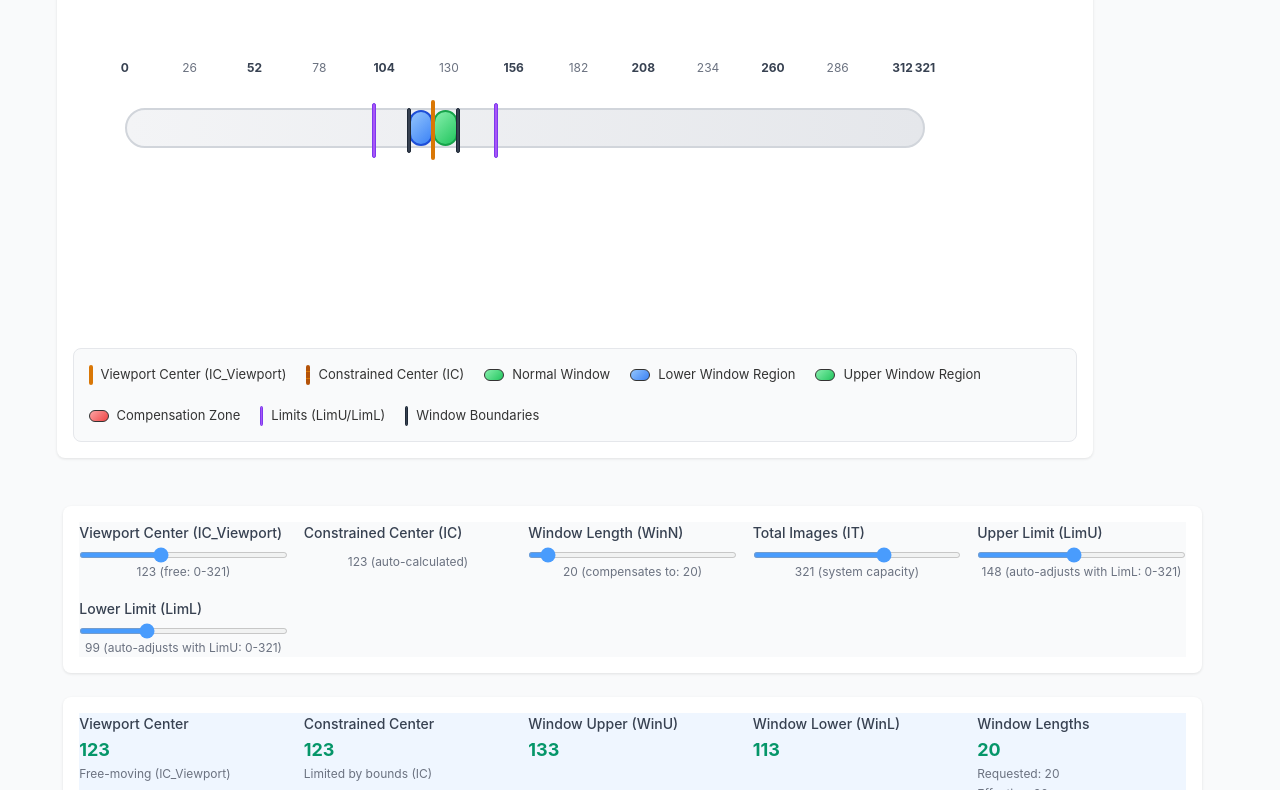
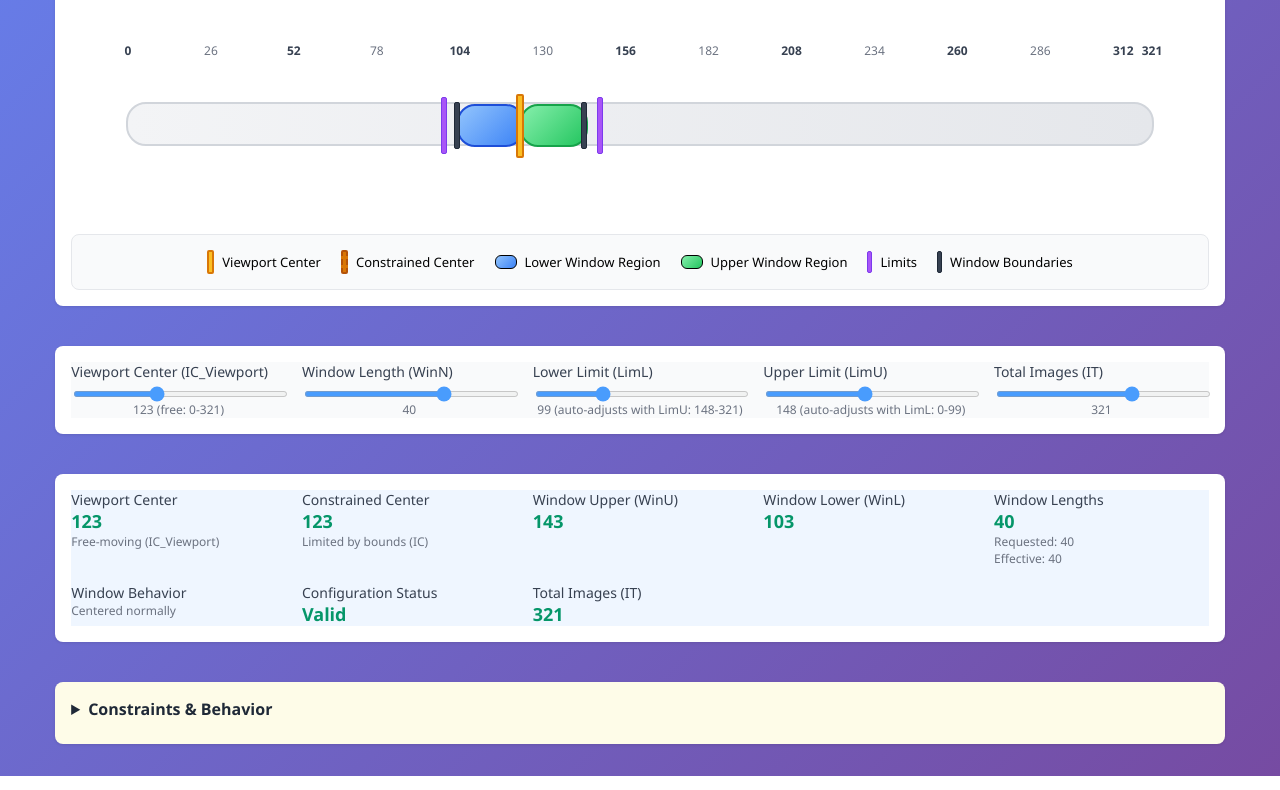
Before and after one commit to JarodWellinghoff/ctpro-sliding-window, a plain HTML site: page index.html in a window 1280 px wide. Shown: the part 104-894 px from the top of the page. Drawn offline with Linux system fonts and the light colour scheme.

Commit message:
Refactor layout and styling: update container class, enhance visual elements, and adjust state variables for improved responsiveness

```diff
--- a/index.css
+++ b/index.css
@@ -1,33 +1,27 @@
 * {
-  box-sizing: border-box;
-  margin: 0;
-  padding: 0;
-  scrollbar-gutter: stable;
+  /* scrollbar-gutter: stable; */
 }
 
 body {
-  font-family: -apple-system, BlinkMacSystemFont, "Segoe UI", Roboto, sans-serif;
-  line-height: 1.6;
-  color: #333;
-  background-color: #f9fafb;
+  font-family: "Segoe UI", Tahoma, Geneva, Verdana, sans-serif;
+  /* max-width: 1400px; */
+  /* margin: 0 auto; */
+  /* padding: 20px; */
+  background: linear-gradient(135deg, #667eea 0%, #764ba2 100%);
+  height: 100%;
 }
-.container2 {
+.container {
   display: flex;
   flex-direction: column;
   flex-wrap: nowrap;
   align-items: center;
-}
-.container {
-  max-width: 1200px;
-  margin: 0 auto;
-  padding: 24px;
+  gap: 16px;
 }
 
 .title {
-  font-size: 24px;
-  font-weight: bold;
-  margin-bottom: 24px;
-  color: #1f2937;
+  color: #2c3e50;
+  text-align: center;
+  margin-bottom: 10px;
 }
 
 .section {
@@ -215,18 +209,16 @@ body {
   border: 1px solid #9ca3af;
 }
 
-.visualization {
-  padding: 40px 20px;
-  background: white;
-  border-radius: 8px;
-}
-
 .timeline-container {
+  display: flex;
+  flex-direction: column;
+  align-items: center;
+  justify-content: center;
   position: relative;
   margin: 20px 0;
   min-height: 200px;
-  width: 100%;
-  max-width: 900px;
+  width: 90%;
+  /* max-width: 900px; */
   margin-left: auto;
   margin-right: auto;
 }
@@ -269,7 +261,7 @@ body {
 
 .window-region {
   position: absolute;
-  height: 36px;
+  height: 39px;
   border-radius: 18px;
   transition: all 0.2s ease;
   border: 2px solid;
@@ -382,6 +374,7 @@ body {
 .timeline-legend {
   display: flex;
   flex-wrap: wrap;
+  justify-content: center;
   gap: 20px;
   margin-top: 30px;
   padding: 15px;
--- a/index.html
+++ b/index.html
@@ -7,11 +7,11 @@
     <link rel="stylesheet" href="index.css" />
   </head>
   <body>
-    <div class="container2">
     <div class="container">
+      <!-- <div class="container"> -->
+      <div class="section">
         <h1 class="title">Sliding Window Behavior Model</h1>
         <!-- Visualization -->
-        <div class="section">
         <div class="visualization">
           <div class="timeline-container">
             <div class="timeline-numbers" id="timelineNumbers">
@@ -29,22 +29,18 @@
             <!-- <div class="compensation-indicators" id="compensationIndicators"> -->
             <!-- Compensation zones will be shown here -->
           </div>
-          </div>
+          <!-- </div> -->
 
           <div class="timeline-legend">
             <div class="legend-item-new">
               <div class="legend-line ic-marker"></div>
-              <span>Viewport Center (IC_Viewport)</span>
+              <span>Viewport Center</span>
             </div>
             <div class="legend-item-new">
               <div
                 class="legend-line"
                 style="background: #d97706; border: 2px dashed #b45309"></div>
-              <span>Constrained Center (IC)</span>
-            </div>
-            <div class="legend-item-new">
-              <div class="legend-marker window-normal"></div>
-              <span>Normal Window</span>
+              <span>Constrained Center</span>
             </div>
             <div class="legend-item-new">
               <div class="legend-marker window-lower-compensation"></div>
@@ -55,12 +51,8 @@
               <span>Upper Window Region</span>
             </div>
             <div class="legend-item-new">
-              <div class="legend-marker window-compensation-zone"></div>
-              <span>Compensation Zone</span>
-            </div>
-            <div class="legend-item-new">
               <div class="legend-line limit-marker"></div>
-              <span>Limits (LimU/LimL)</span>
+              <span>Limits</span>
             </div>
             <div class="legend-item-new">
               <div class="legend-line window-boundary"></div>
@@ -82,23 +74,7 @@
               min="0"
               max="321"
               value="123" />
-            <div class="control-value" id="icViewportValue">
-              10 (free: 0-25)
-            </div>
-          </div>
-
-          <div class="control-group">
-            <label class="control-label">Constrained Center (IC)</label>
-            <input
-              type="range"
-              id="icSlider"
-              class="slider"
-              min="0"
-              max="25"
-              value="10"
-              disabled
-              style="display: none" />
-            <div class="control-value" id="icValue">10 (auto-calculated)</div>
+            <div class="control-value" id="icViewportValue">-</div>
           </div>
 
           <div class="control-group">
@@ -108,12 +84,34 @@
               id="winNSlider"
               class="slider"
               min="0"
-              max="30"
-              step="1"
-              value="20" />
-            <div class="control-value" id="winNValue">
-              20 (compensates to: 20)
+              max="60"
+              step="2"
+              value="40" />
+            <div class="control-value" id="winNValue">-</div>
           </div>
+
+          <div class="control-group">
+            <label class="control-label">Lower Limit (LimL)</label>
+            <input
+              type="range"
+              id="limLSlider"
+              class="slider"
+              min="1"
+              max="321"
+              value="99" />
+            <div class="control-value" id="limLValue">-</div>
+          </div>
+
+          <div class="control-group">
+            <label class="control-label">Upper Limit (LimU)</label>
+            <input
+              type="range"
+              id="limUSlider"
+              class="slider"
+              min="1"
+              max="321"
+              value="148" />
+            <div class="control-value" id="limUValue">-</div>
           </div>
 
           <div class="control-group">
@@ -125,35 +123,7 @@
               min="1"
               max="500"
               value="321" />
-            <div class="control-value" id="itValue">321 (system capacity)</div>
-          </div>
-
-          <div class="control-group">
-            <label class="control-label">Upper Limit (LimU)</label>
-            <input
-              type="range"
-              id="limUSlider"
-              class="slider"
-              min="1"
-              max="321"
-              value="148" />
-            <div class="control-value" id="limUValue">
-              148 (auto-adjusts with LimL: 1-25)
-            </div>
-          </div>
-
-          <div class="control-group">
-            <label class="control-label">Lower Limit (LimL)</label>
-            <input
-              type="range"
-              id="limLSlider"
-              class="slider"
-              min="0"
-              max="321"
-              value="99" />
-            <div class="control-value" id="limLValue">
-              99 (auto-adjusts with LimU: 99-321)
-            </div>
+            <div class="control-value" id="itValue">-</div>
           </div>
         </div>
       </div>
@@ -163,36 +133,36 @@
         <div class="status-grid">
           <div class="status-item">
             <div class="status-label">Viewport Center</div>
-            <div class="status-value" id="icViewportStatus">10</div>
+            <div class="status-value" id="icViewportStatus">-</div>
             <div class="status-sub">Free-moving (IC_Viewport)</div>
           </div>
           <div class="status-item">
             <div class="status-label">Constrained Center</div>
-            <div class="status-value" id="icConstrainedStatus">10</div>
+            <div class="status-value" id="icConstrainedStatus">-</div>
             <div class="status-sub">Limited by bounds (IC)</div>
           </div>
           <div class="status-item">
             <div class="status-label">Window Upper (WinU)</div>
-            <div class="status-value" id="winUStatus">13</div>
+            <div class="status-value" id="winUStatus">-</div>
             <div class="warning" id="winUWarning" style="display: none">
               Exceeds upper limit!
             </div>
           </div>
           <div class="status-item">
             <div class="status-label">Window Lower (WinL)</div>
-            <div class="status-value" id="winLStatus">7</div>
+            <div class="status-value" id="winLStatus">-</div>
             <div class="warning" id="winLWarning" style="display: none">
               Below lower limit!
             </div>
           </div>
           <div class="status-item">
             <div class="status-label">Window Lengths</div>
-            <div class="status-value" id="actualLength">6</div>
+            <div class="status-value" id="actualLength">-</div>
             <div class="status-sub">
-              Requested: <span id="requestedLength">6</span>
+              Requested: <span id="requestedLength">-</span>
             </div>
             <div class="status-sub">
-              Effective: <span id="effectiveLength">6</span>
+              Effective: <span id="effectiveLength">-</span>
             </div>
             <div
               class="compensated"
@@ -211,7 +181,7 @@
           </div>
           <div class="status-item">
             <div class="status-label">Total Images (IT)</div>
-            <div class="status-value" id="totalImages">25</div>
+            <div class="status-value" id="totalImages">-</div>
           </div>
         </div>
       </div>
@@ -226,8 +196,8 @@
       </div>
 
       <!-- Constraints Display -->
-      <div class="section constraints-section">
-        <div class="section-title">Constraints & Behavior:</div>
+      <details class="section constraints-section">
+        <summary class="section-title">Constraints & Behavior</summary>
         <div class="mono">
           Basic: 0 ≤ LimL ≤ IC ≤ LimU ≤ IT, WinU - WinL = EffectiveWinN
         </div>
@@ -289,7 +259,7 @@
             configurations
           </div>
         </div>
-      </div>
+      </details>
     </div>
   </body>
   <script src="index.js"></script>
--- a/index.js
+++ b/index.js
@@ -2,7 +2,7 @@
 let state = {
   IC_Viewport: 123, // Unconstrained center from viewport
   IC: 123, // Constrained center (affected by limits)
-  WinN: 20,
+  WinN: 40,
   LimU: 148,
   LimL: 99,
   WinU: 0,
@@ -19,13 +19,13 @@ state.IC = Math.max(
 // Get DOM elements
 const elements = {
   icViewportSlider: document.getElementById("icViewportSlider"),
-  icSlider: document.getElementById("icSlider"),
+  //   icSlider: document.getElementById("icSlider"),
   winNSlider: document.getElementById("winNSlider"),
   limUSlider: document.getElementById("limUSlider"),
   limLSlider: document.getElementById("limLSlider"),
   itSlider: document.getElementById("itSlider"),
   icViewportValue: document.getElementById("icViewportValue"),
-  icValue: document.getElementById("icValue"),
+  //   icValue: document.getElementById("icValue"),
   winNValue: document.getElementById("winNValue"),
   limUValue: document.getElementById("limUValue"),
   limLValue: document.getElementById("limLValue"),
@@ -60,10 +60,7 @@ function getEffectiveWinN() {
   const maxPossibleByTotal = state.IT;
   const maxPossible = Math.min(maxPossibleByLimits, maxPossibleByTotal);
 
-  const effectiveLength = Math.min(
-    state.WinN,
-    Math.max(0, Math.floor(maxPossible / 2) * 2)
-  );
+  const effectiveLength = Math.min(state.WinN, Math.max(0, maxPossible));
   return effectiveLength;
 }
 
@@ -153,7 +150,7 @@ function enforceConstraints() {
   elements.icViewportSlider.max = state.IT;
   elements.limUSlider.max = state.IT;
   elements.limLSlider.max = state.IT;
-  elements.winNSlider.max = Math.floor(state.IT / 2) * 2;
+  //   elements.winNSlider.max = Math.floor(state.IT / 2);
 
   // Ensure values don't exceed IT
   if (state.IC_Viewport > state.IT) {
@@ -202,7 +199,7 @@ function updateVisualization() {
   //   compensationIndicators.innerHTML = "";
 
   // Use responsive width
-  const containerWidth = Math.min(timelineContainer.offsetWidth, 800);
+  const containerWidth = timelineContainer.offsetWidth;
   const getPosition = (value) => (value / state.IT) * containerWidth;
 
   // Create timeline numbers with dynamic spacing
@@ -358,16 +355,18 @@ function updateDisplay() {
 
   // Update control values
   elements.icViewportValue.textContent = `${state.IC_Viewport} (free: 0-${state.IT})`;
-  elements.icValue.textContent = `${state.IC} (auto-calculated)`;
-  elements.winNValue.textContent = `${state.WinN} (compensates to: ${effectiveWinN})`;
-  elements.itValue.textContent = `${state.IT} (system capacity)`;
-  elements.limUValue.textContent = `${state.LimU} (auto-adjusts with LimL: 0-${state.IT})`;
-  elements.limLValue.textContent = `${state.LimL} (auto-adjusts with LimU: 0-${state.IT})`;
+  //   elements.icValue.textContent = `${state.IC} (auto-calculated)`;
+  elements.winNValue.textContent =
+    `${state.WinN}` +
+    (effectiveWinN != state.WinN ? ` (compensates to: ${effectiveWinN})` : "");
+  elements.limLValue.textContent = `${state.LimL} (auto-adjusts with LimU: ${state.LimU}-${state.IT})`;
+  elements.limUValue.textContent = `${state.LimU} (auto-adjusts with LimL: 0-${state.LimL})`;
+  elements.itValue.textContent = `${state.IT}`;
 
   // Update constrained IC slider position (but keep it disabled)
-  elements.icSlider.value = state.IC;
-  elements.icSlider.min = icConstraints.min;
-  elements.icSlider.max = icConstraints.max;
+  //   elements.icSlider.value = state.IC;
+  //   elements.icSlider.min = icConstraints.min;
+  //   elements.icSlider.max = icConstraints.max;
 
   // Update status
   elements.icViewportStatus.textContent = state.IC_Viewport;
@@ -466,9 +465,9 @@ elements.timelineTrack.addEventListener("wheel", (e) => {
     let step = 2;
     if (e.shiftKey) step = 6;
     if (e.deltaY < 0) {
-      state.WinN += step;
+      state.WinN = Math.min(state.WinN + step, elements.winNSlider.max);
     } else if (e.deltaY > 0) {
-      state.WinN -= step;
+      state.WinN = Math.max(0, state.WinN - step);
     }
 
     elements.winNSlider.value = state.WinN;
@@ -476,9 +475,9 @@ elements.timelineTrack.addEventListener("wheel", (e) => {
     let step = 1;
     if (e.shiftKey) step = 10;
     if (e.deltaY < 0) {
-      state.IC_Viewport += step;
+      state.IC_Viewport = Math.min(state.IC_Viewport + step, state.IT);
     } else if (e.deltaY > 0) {
-      state.IC_Viewport -= step;
+      state.IC_Viewport = Math.max(0, state.IC_Viewport - step);
     }
 
     elements.icViewportSlider.value = state.IC_Viewport;
@@ -492,7 +491,7 @@ elements.icViewportSlider.addEventListener("input", (e) => {
 });
 
 elements.winNSlider.addEventListener("input", (e) => {
-  state.WinN = parseInt(e.target.value) * 2;
+  state.WinN = parseInt(e.target.value);
   updateDisplay();
 });
 
```
Lines whose indentation alone changed are shown as unchanged.
